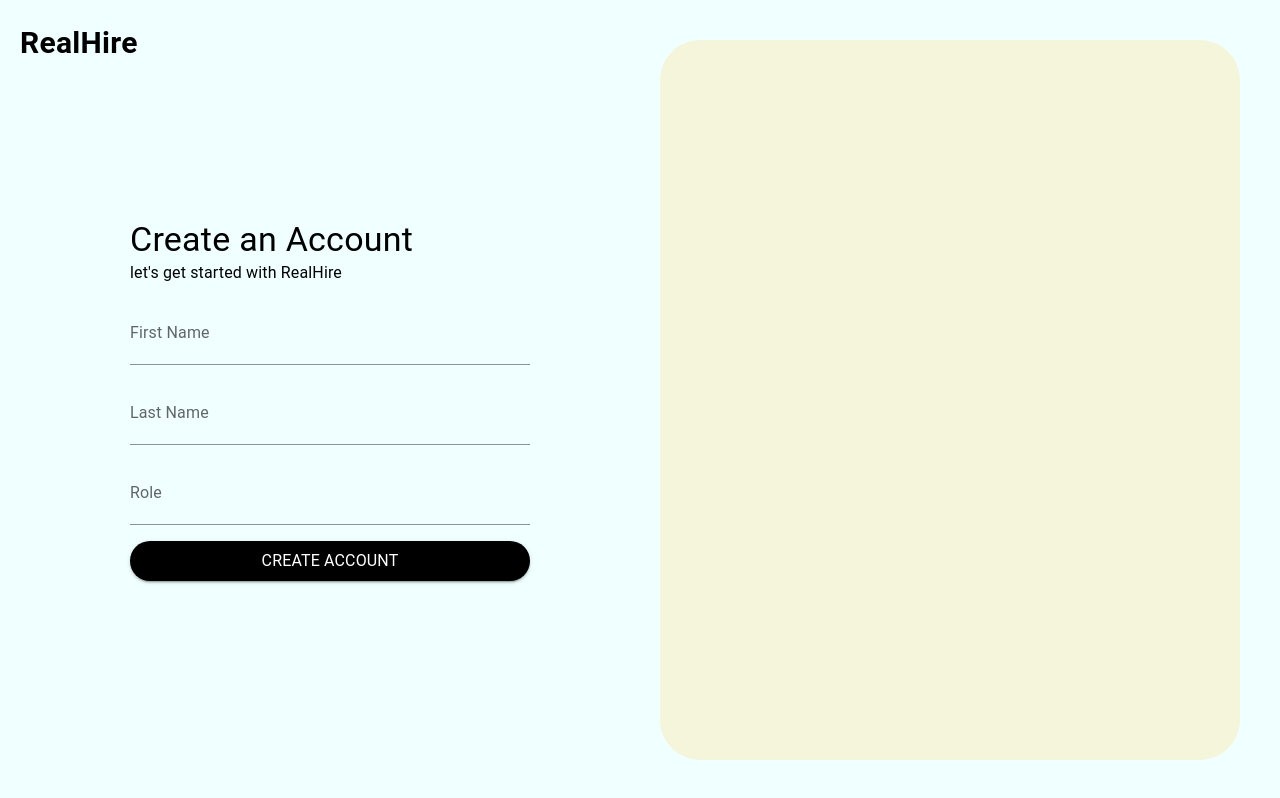
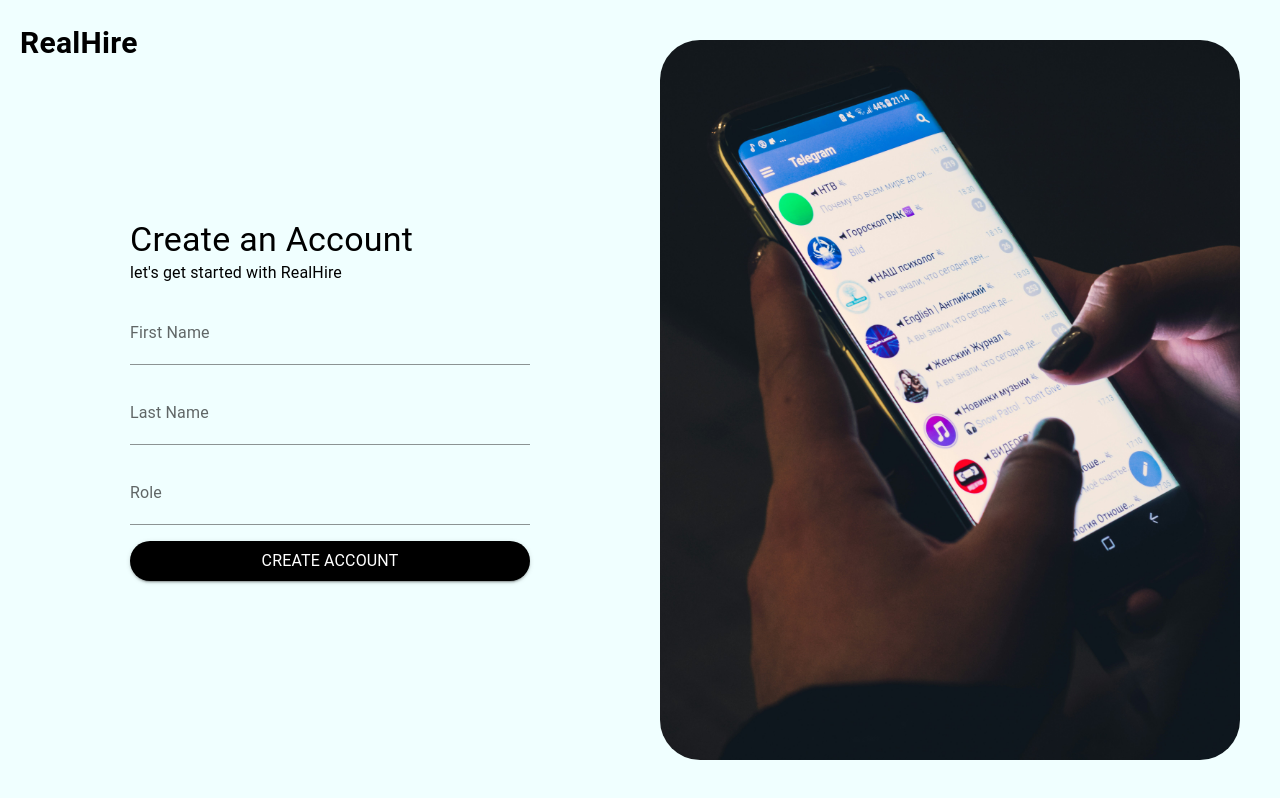
Before and after one commit to xleonard1/RecruitmentMe-Frontend, a Next.js app in the folder recruitmentme/: page / in a window 1280 px wide. Built offline with nearby package versions, Linux system fonts and the light colour scheme.

Commit message:
add background image to right of sign up

```diff
--- a/recruitmentme/src/app/page.tsx
+++ b/recruitmentme/src/app/page.tsx
@@ -3,6 +3,8 @@
 import {Box, Stack, TextField, Typography } from "@mui/material"
 import React from "react";
 import SignUpForm from "./Components/forms/SignUpForm";
+import temporaryImage from './../../public/images/temporaryAppImage.jpg'
+
 
 export default function Home() {
   return (
@@ -40,7 +42,10 @@ export default function Home() {
               ml={5}
               width="100%"
               sx={{
-              backgroundColor: "#F5F5DC",
+              backgroundImage: 'url(/images/temporaryAppImage.jpg)',
+              backgroundRepeat: 'no-repeat',
+             backgroundPosition:'center',
+             backgroundSize: 'cover',
               borderRadius: 10,
               }}>
 
```
Also changed, not shown: recruitmentme/public/images/temporaryAppImage.jpg (added).
